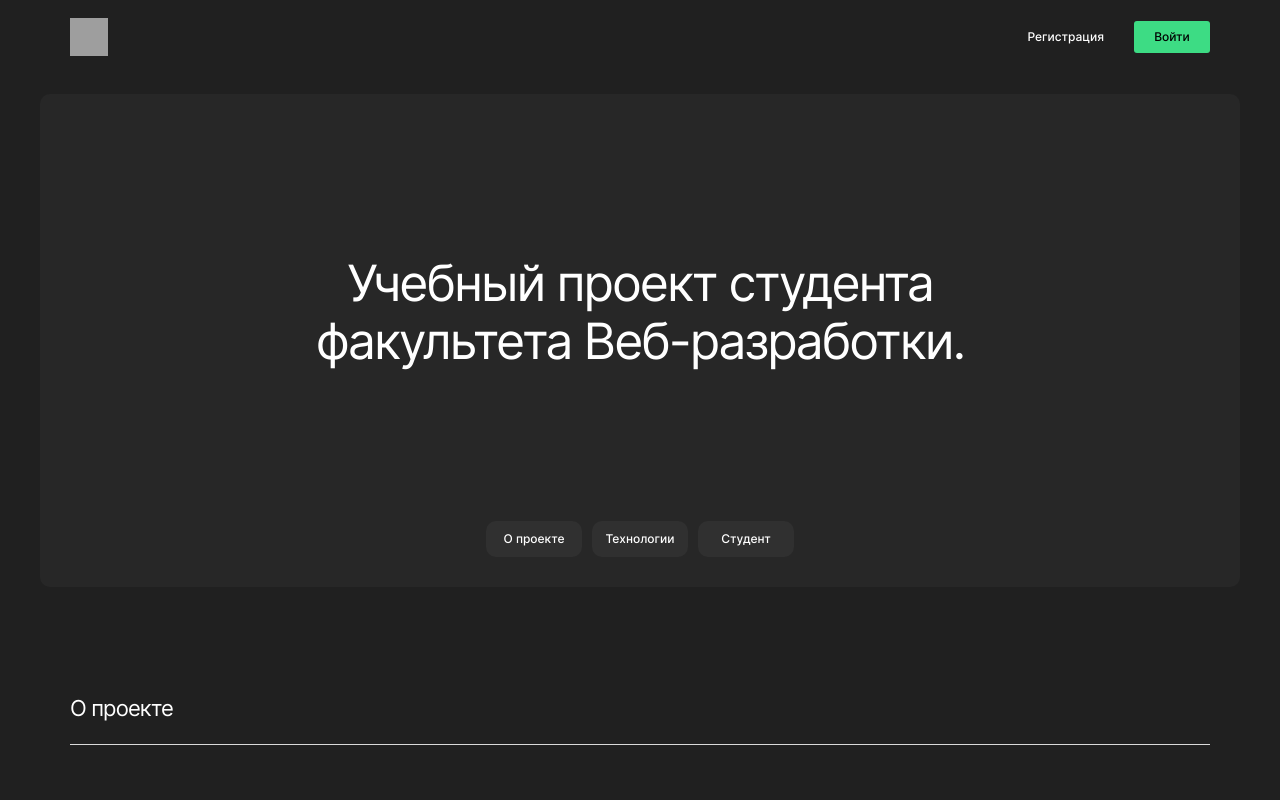
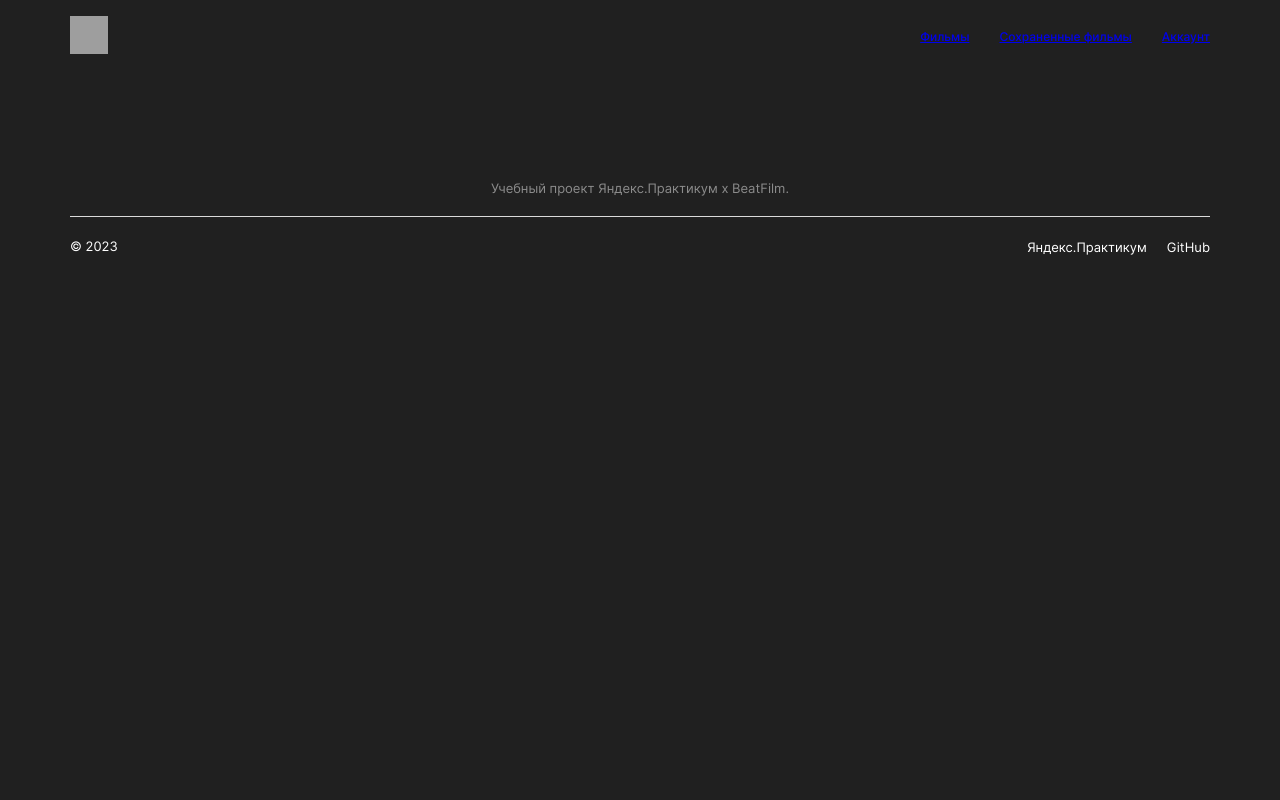
Before and after one commit to ddsed/movies-explorer-frontend, a React (Create React App) app: page /movies in a window 1280 px wide. Shown: the top 800 px of the page. Built offline with nearby package versions, Linux system fonts and the light colour scheme; grey boxes are pictures that could not be loaded.

Commit message:
feat: Register + Login JS, working links

```diff
--- a/src/components/App/App.js
+++ b/src/components/App/App.js
@@ -1,19 +1,36 @@
-import React from 'react';
+import React, { useState, useEffect } from 'react';
+import { Route, Routes, useLocation } from 'react-router-dom';
+
 import './App.css';
 import '../../index.css';
 import Header from '../Header/Header';
 import NavBar from '../NavBar/NavBar';
+import Register from '../Register/Register';
+import Login from '../Login/Login';
 import Main from '../Main/Main';
 import Footer from '../Footer/Footer';
 
 function App() {
 
+  const location = useLocation();
+
+  const [isLoggedIn, setIsLoggedIn] = useState(false);
+  useEffect(() => {
+    location.pathname === '/' ? setIsLoggedIn(false) : setIsLoggedIn(true)
+  })
+
   return (
     <div className="page">
       <Header>
-        <NavBar />
+        <NavBar
+          loggedIn={isLoggedIn}
+        />
       </Header>
-      <Main />
+      <Routes>
+        <Route path="/signup" element={ <Register /> }/>
+        <Route path="/signin" element={ <Login /> }/>
+        <Route path="/" element={ <Main loggedIn={isLoggedIn} />}/>
+      </Routes>
       <Footer />
     </div>
   );
--- a/src/components/Footer/Footer.js
+++ b/src/components/Footer/Footer.js
@@ -1,8 +1,14 @@
 import React from 'react';
+import { useLocation } from 'react-router-dom';
 import stroke from '../../images/stroke-landing.svg';
 
 function Footer() {
+    const location = useLocation();
     return (
+        location.pathname === "/signin" || location.pathname === "/signup" ?
+        (<></>)
+        :
+        <>
         <footer className="footer">
             <p className="footer__title">Учебный проект Яндекс.Практикум х BeatFilm.</p>
             <img src={stroke} className="footer__stroke" alt="Подчеркивание секции" />
@@ -19,6 +25,7 @@ function Footer() {
                 </ul>
             </div>
         </footer>
+        </>
     );
 }
 
--- a/src/components/Header/Header.js
+++ b/src/components/Header/Header.js
@@ -1,14 +1,22 @@
 import React from 'react';
+import { Link, useLocation } from 'react-router-dom';
 
 import headerLogo from '../../images/header-logo.svg';
 
 function Header({children}) {
+  const location = useLocation();
+
   return (
-    <header className="header">
-      <img src={headerLogo} className="header__logo" alt="Логотип" />
-      {children}
-    </header>
-  );
+      location.pathname === "/signin" || location.pathname === "/signup" ?
+      (<></>)
+      :
+      <header className="header">
+        <Link to='/' className='header__link'>
+          <img src={headerLogo} className="header__logo" alt="Логотип" />
+        </Link>
+        {children}
+      </header>
+  )
 }
 
 export default Header;
--- /dev/null
+++ b/src/components/Login/Login.js
@@ -0,0 +1,31 @@
+import React from 'react';
+import { Link } from 'react-router-dom';
+
+import headerLogo from '../../images/header-logo.svg';
+
+
+function Login() {
+    return(
+        <section className="login">
+            <Link to='/' className='login__home-link'>
+                <img src={headerLogo} className="login__home-logo" alt="Логотип" />
+            </Link>
+            <form className="login__form">
+                <p className="login__form-title">Рады видеть!</p>
+
+                <label className="login__input-label">Email</label>
+                <input className="login__input" value="dsed@yandex.ru" type="email" name="email" id="email" />
+
+                <label className="login__input-label">Пароль</label>
+                <input className="login__input" value="******" type="password" name="password" id="password" />
+                <button className="login__button" type="submit">Войти</button>
+            </form>
+            <div className='login__container'>
+                <p className='login__question'>Ещё не зарегистрированы?</p>
+                <Link className='login__go-to-register' to='/signup'>Регистрация</Link>
+            </div>
+        </section>
+    )
+}
+
+export default Login;
--- a/src/components/NavBar/NavBar.js
+++ b/src/components/NavBar/NavBar.js
@@ -2,11 +2,22 @@ import React from 'react';
 import { NavLink } from 'react-router-dom';
 import './NavBar.css';
 
-function NavBar(onClick) {
+function NavBar({loggedIn}) {
   return (
     <nav className="navbar">
-      <NavLink to="/signup" className="navbar__link-sign-up link">Регистрация</NavLink>
-      <NavLink to="/signin" className="navbar__link-sign-in link">Войти</NavLink>
+      {
+        loggedIn ?
+        <>
+        <NavLink to="/movies" className="navbar__link-movies">Фильмы</NavLink>
+        <NavLink to="/saved-movies" className="navbar__link-saved-movies">Сохраненные фильмы</NavLink>
+        <NavLink to="/profile" className="navbar__link-profile">Аккаунт</NavLink>
+        </>
+        :
+        <>
+        <NavLink to="/signup" className="navbar__link-sign-up">Регистрация</NavLink>
+        <NavLink to="/signin" className="navbar__link-sign-in">Войти</NavLink>
+        </>
+      }
     </nav>
   );
 }
--- /dev/null
+++ b/src/components/Register/Register.js
@@ -0,0 +1,33 @@
+import React from 'react';
+import { Link } from 'react-router-dom';
+
+import headerLogo from '../../images/header-logo.svg';
+
+
+function Register() {
+    return(
+        <section className="register">
+            <Link to='/' className='register__home-link'>
+                <img src={headerLogo} className="login__home-logo" alt="Логотип" />
+            </Link>
+            <form className="register__form">
+                <p className="register__form-title">Добро пожаловать!</p>
+                <label className="register__input-label">Имя</label>
+                <input className="register__input" value="Даша" type="name" name="name" id="name" />
+
+                <label className="register__input-label">Email</label>
+                <input className="register__input" value="dsed@yandex.ru" type="email" name="email" id="email" />
+
+                <label className="register__input-label">Пароль</label>
+                <input className="register__input" value="******" type="password" name="password" id="password" />
+                <button className="register__button" type="submit">Войти</button>
+            </form>
+            <div className='register__container'>
+                <p className='register__question'>Уже зарегистрированы?</p>
+                <Link className='register__go-to-login' to='/signin'>Войти</Link>
+            </div>
+        </section>
+    )
+}
+
+export default Register;
--- a/src/index.css
+++ b/src/index.css
@@ -3,6 +3,9 @@
 
 @import url(./components/Header/Header.css);
 @import url(./components/NavBar/NavBar.css);
+
+@import url(./components/Login/Login.css);
+@import url(./components/Register/Register.css);
 
 @import url(./components/Main/Main.css);
 @import url(./components/Promo/Promo.css);
```
Also changed, not shown: src/components/Login/Login.css (added), src/components/Register/Register.css (added). Lines whose indentation alone changed are shown as unchanged.
